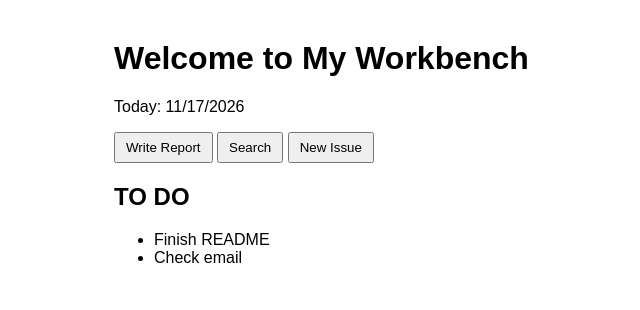
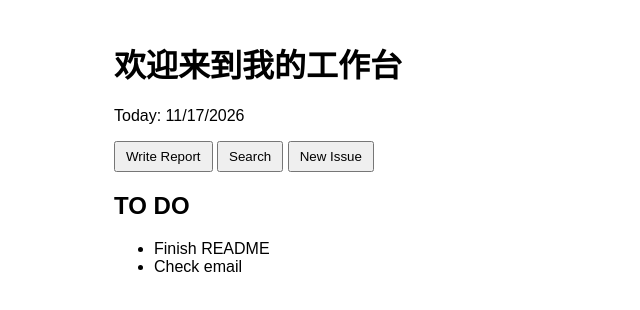
Before and after one commit to hwdshgit/superagent-playground, a plain HTML site: page index.html in a window 1280 px wide. Shown: the whole page, without its empty margins (206-846 px from the left). Drawn offline with Linux system fonts and the light colour scheme.

Commit message:
Translate index heading to Chinese

```diff
--- a/index.html
+++ b/index.html
@@ -9,7 +9,7 @@
   </style>
 </head>
 <body>
-  <h1>Welcome to My Workbench</h1>
+  <h1>欢迎来到我的工作台</h1>
   <p>Today: <span id="date"></span></p>
   <div>
     <button class="btn">Write Report</button>
```
